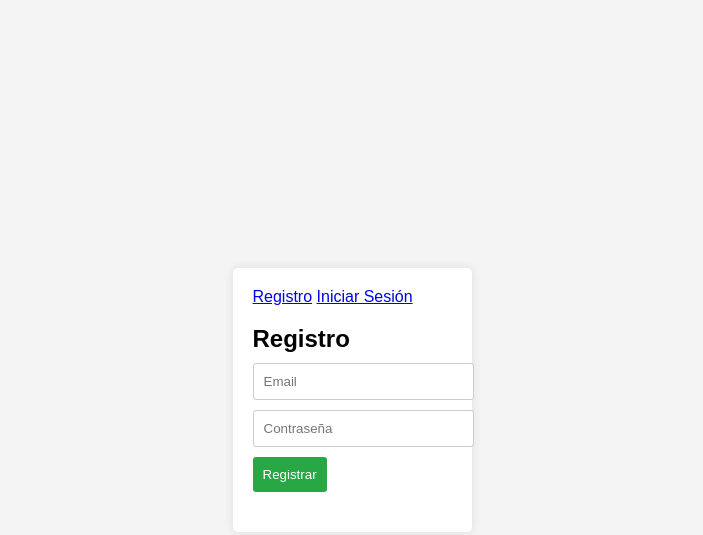
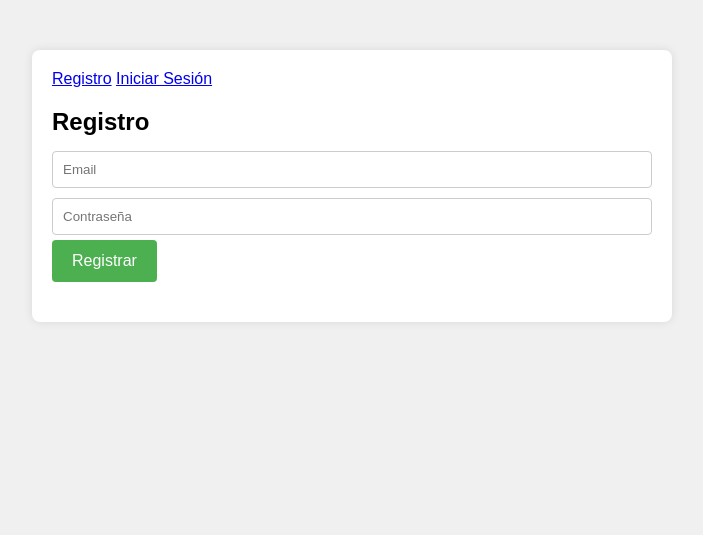
Before and after one commit to azafato/Quiquerrencio-my-love, a plain HTML site: page index.html in a window 1280 px wide. Shown: the whole page, without its empty margins (288-991 px from the left). Drawn offline with Linux system fonts and the light colour scheme.

Commit message:
Update styles.css

```diff
--- a/styles.css
+++ b/styles.css
@@ -1,47 +1,73 @@
+/* Estilos generales */
 body {
     font-family: Arial, sans-serif;
-    background-color: #f4f4f4;
-    display: flex;
-    justify-content: center;
-    align-items: center;
-    height: 100vh;
+    background-color: #f0f0f0;
     margin: 0;
+    padding: 0;
 }
 
 .container {
+    max-width: 600px;
+    margin: 50px auto;
     background-color: #fff;
     padding: 20px;
-    border-radius: 5px;
-    box-shadow: 0 0 10px rgba(0, 0, 0, 0.1);
+    border-radius: 8px;
+    box-shadow: 0 0 10px rgba(0,0,0,0.1);
 }
 
 .form {
     margin-bottom: 20px;
 }
 
-.form h2 {
+form h2 {
+    font-size: 24px;
     margin-bottom: 10px;
 }
 
-.form input {
-    display: block;
+form input[type="email"],
+form input[type="password"],
+form input[type="text"] {
     width: 100%;
     padding: 10px;
-    margin-bottom: 10px;
+    margin: 5px 0;
     border: 1px solid #ccc;
-    border-radius: 3px;
+    border-radius: 4px;
+    box-sizing: border-box;
 }
 
-.form button {
-    padding: 10px;
-    background-color: #28a745;
-    color: #fff;
+form button {
+    background-color: #4CAF50;
+    color: white;
+    padding: 12px 20px;
     border: none;
-    border-radius: 3px;
+    border-radius: 4px;
     cursor: pointer;
+    font-size: 16px;
 }
 
+form button:hover {
+    background-color: #45a049;
+}
+
+p {
+    font-size: 14px;
+    text-align: center;
+}
+
+p a {
+    color: #007bff;
+    text-decoration: none;
+}
+
+p a:hover {
+    text-decoration: underline;
+}
+
+/* Estilos específicos para el resultado del test */
 #result {
     margin-top: 20px;
-    font-weight: bold;
+    padding: 10px;
+    border: 1px solid #ccc;
+    border-radius: 4px;
+    background-color: #f9f9f9;
 }
```
